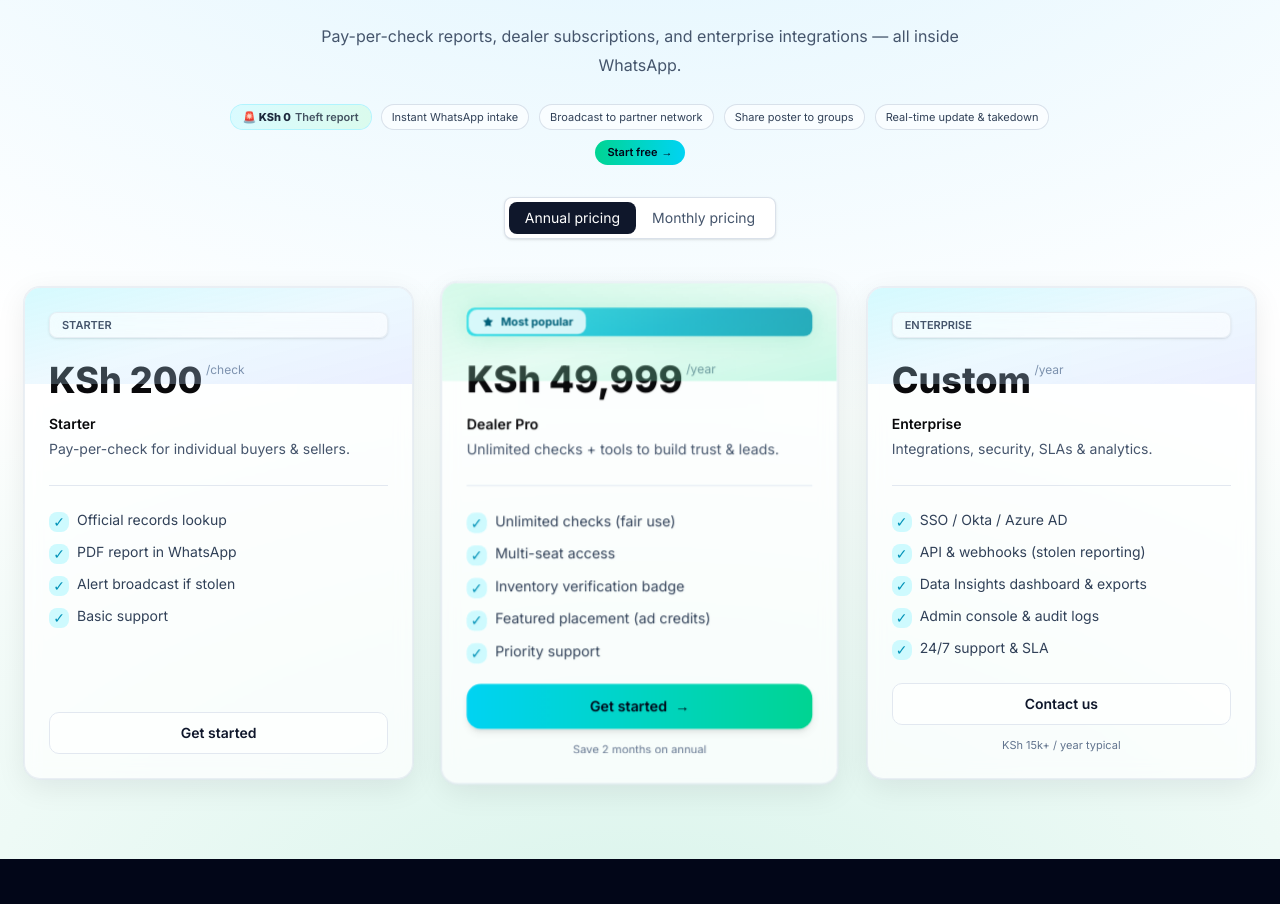
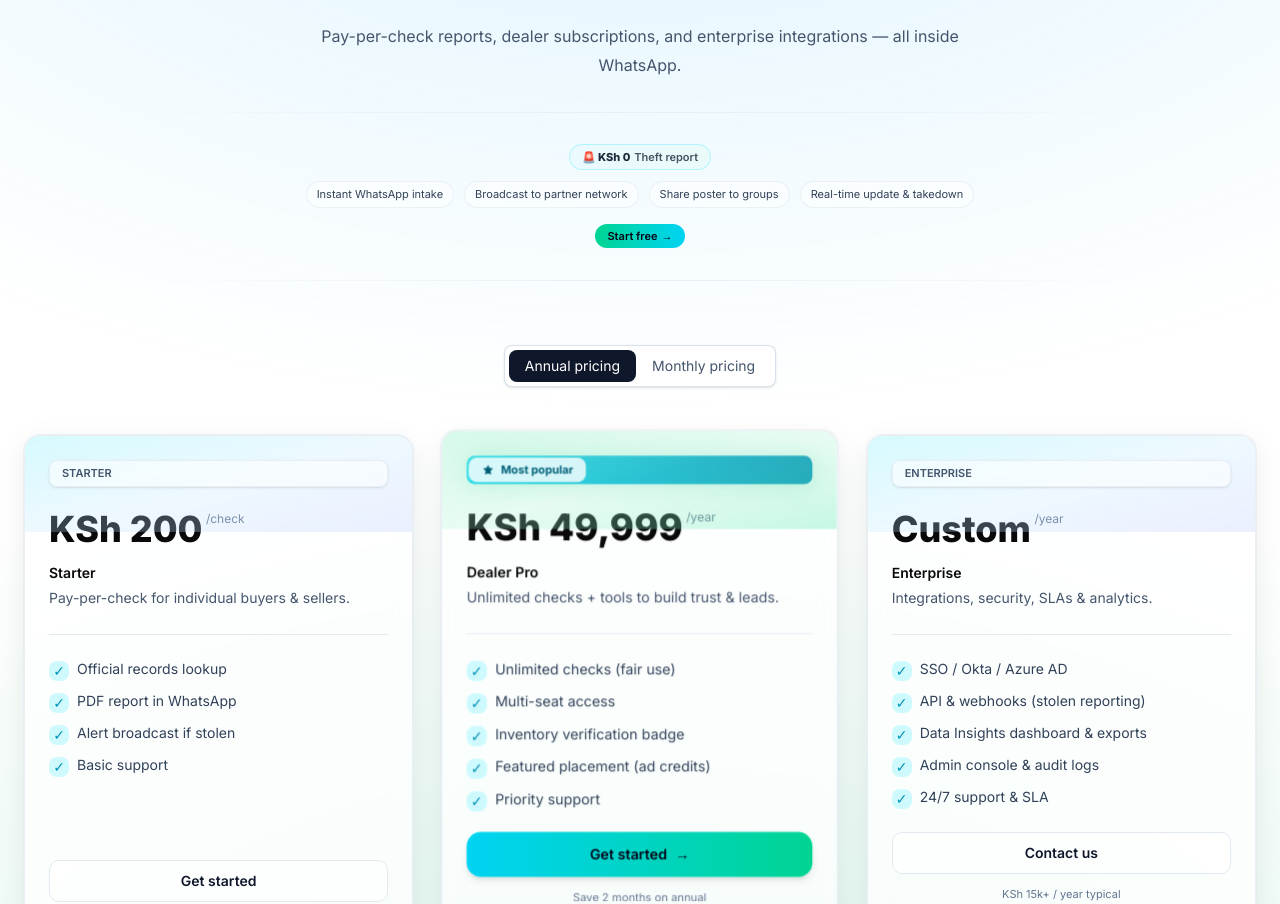
Before and after one commit to Autochecker-Limited/Autochecker-web-app, a Next.js app: page / in a window 1280 px wide. Shown: the part 4438-5342 px from the top of the page. Built offline with nearby package versions, Linux system fonts and the light colour scheme.

Commit message:
update pricing

```diff
--- a/src/components/Pricing.tsx
+++ b/src/components/Pricing.tsx
@@ -45,43 +45,59 @@
                         {PRICING_SUBTITLE}
                     </p>
 
+                    {/* Divider (top) */}
+                    <div className="mx-auto mt-8 w-full max-w-5xl">
+                        <div className="h-px bg-gradient-to-r from-transparent via-slate-200/70 to-transparent dark:via-white/10" />
+                    </div>
 
-                    {/* Free theft-report chips (no box) */}
-                    <div className="mx-auto mt-6 flex max-w-4xl flex-wrap items-center justify-center gap-2 sm:gap-2.5">
-                        {/* price pill */}
+                    {/* Theft report highlight (stacked: pill → chips → CTA) */}
+                    <div className="mx-auto mt-8 max-w-5xl space-y-3 text-center">
+                        {/* 1) PRICE PILL — top */}
+                        <div className="flex justify-center">
     <span
         className="inline-flex items-center gap-1 rounded-full
-               bg-gradient-to-r from-cyan-100/70 to-emerald-100/70 px-3 py-1
+                 bg-gradient-to-r from-cyan-100/20 to-emerald-100/20 px-3 py-1
                  text-[11px] font-extrabold text-slate-800 ring-1 ring-cyan-300/40
                  dark:bg-transparent dark:text-cyan-200 dark:ring-cyan-400/40">
       🚨 KSh 0 <span className="font-semibold opacity-80">Theft report</span>
     </span>
+                        </div>
 
-                        {/* feature chips (ghost) */}
-                        <span className="rounded-full border border-slate-300/70 bg-white/60 px-2.5 py-1 text-[11px] text-slate-700
+                        {/* 2) FEATURE CHIPS — middle (wrap) */}
+                        <div className="flex flex-wrap items-center justify-center gap-2 sm:gap-2.5">
+    <span className="rounded-full border border-slate-200/60 bg-white/50 px-2.5 py-1 text-[11px] text-slate-700
                      dark:border-white/10 dark:bg-white/[0.06] dark:text-slate-200">
       Instant WhatsApp intake
     </span>
-                        <span className="rounded-full border border-slate-300/70 bg-white/60 px-2.5 py-1 text-[11px] text-slate-700
+                            <span className="rounded-full border border-slate-200/60 bg-white/50 px-2.5 py-1 text-[11px] text-slate-700
                      dark:border-white/10 dark:bg-white/[0.06] dark:text-slate-200">
       Broadcast to partner network
     </span>
-                        <span className="rounded-full border border-slate-300/70 bg-white/60 px-2.5 py-1 text-[11px] text-slate-700
+                            <span className="rounded-full border border-slate-200/60 bg-white/50 px-2.5 py-1 text-[11px] text-slate-700
                      dark:border-white/10 dark:bg-white/[0.06] dark:text-slate-200">
       Share poster to groups
     </span>
-                        <span className="rounded-full border border-slate-300/70 bg-white/60 px-2.5 py-1 text-[11px] text-slate-700
+                            <span className="rounded-full border border-slate-200/60 bg-white/50 px-2.5 py-1 text-[11px] text-slate-700
                      dark:border-white/10 dark:bg-white/[0.06] dark:text-slate-200">
       Real-time update &amp; takedown
     </span>
+                        </div>
 
-                        {/* light CTA pill */}
+                        {/* 3) CTA — bottom */}
+                        <div className="flex justify-center pt-1">
                             <a
                                 href="https://wa.me/"
-                            className="inline-flex items-center gap-1 rounded-full bg-gradient-to-r from-emerald-400 to-cyan-400  px-3 py-1 text-[11px] font-semibold
-               text-slate-950 hover:bg-emerald-400 focus:outline-none focus-visible:ring-2 focus-visible:ring-emerald-300">
+                                className="inline-flex items-center gap-1 rounded-full bg-gradient-to-r from-emerald-400 to-cyan-400 px-3 py-1
+                 text-[11px] font-semibold text-slate-950 hover:from-emerald-300 hover:to-cyan-300
+                 focus:outline-none focus-visible:ring-2 focus-visible:ring-emerald-300">
                                 Start free <span aria-hidden>→</span>
                             </a>
+                        </div>
+                    </div>
+
+                    {/* Divider (bottom) */}
+                    <div className="mx-auto my-8 w-full max-w-5xl">
+                        <div className="h-px bg-gradient-to-r from-transparent via-slate-200/70 to-transparent dark:via-white/10" />
                     </div>
 
 
```
Lines whose indentation alone changed are shown as unchanged.
